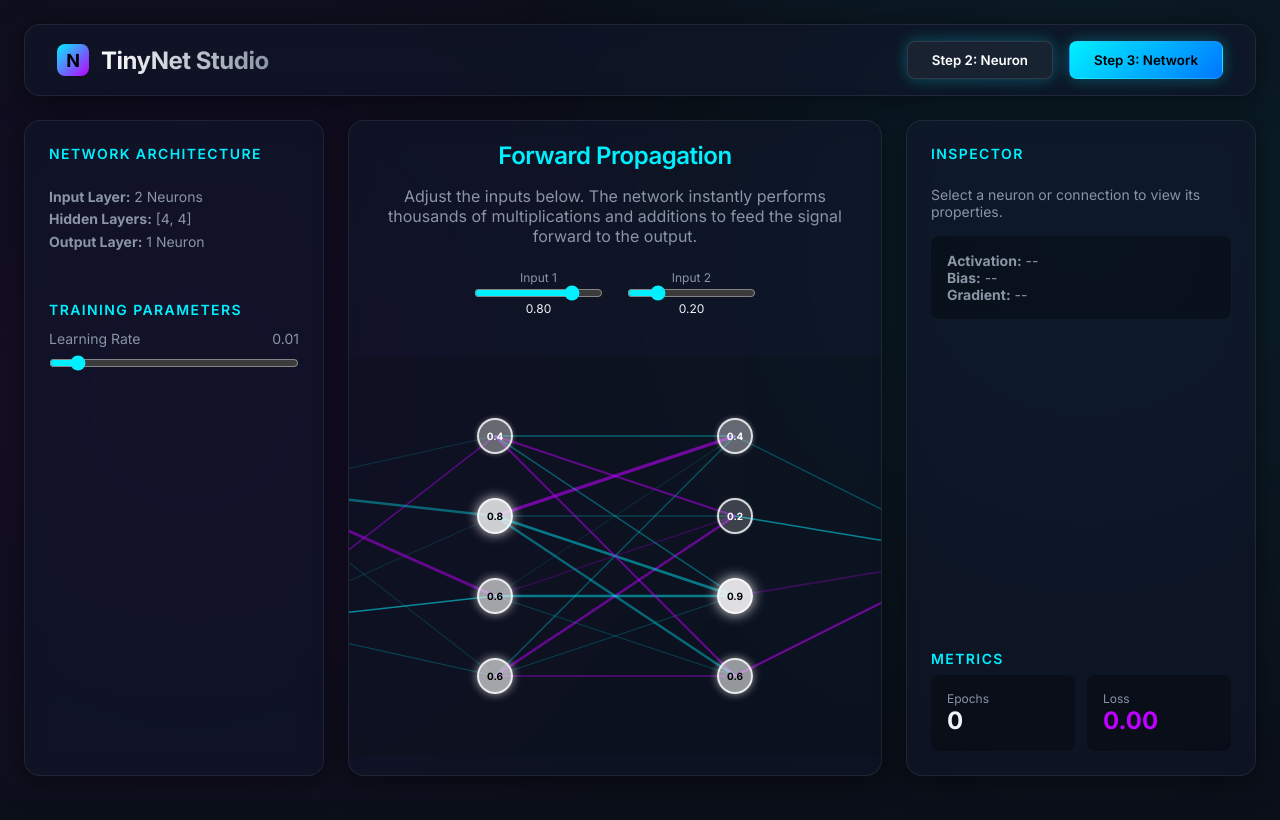
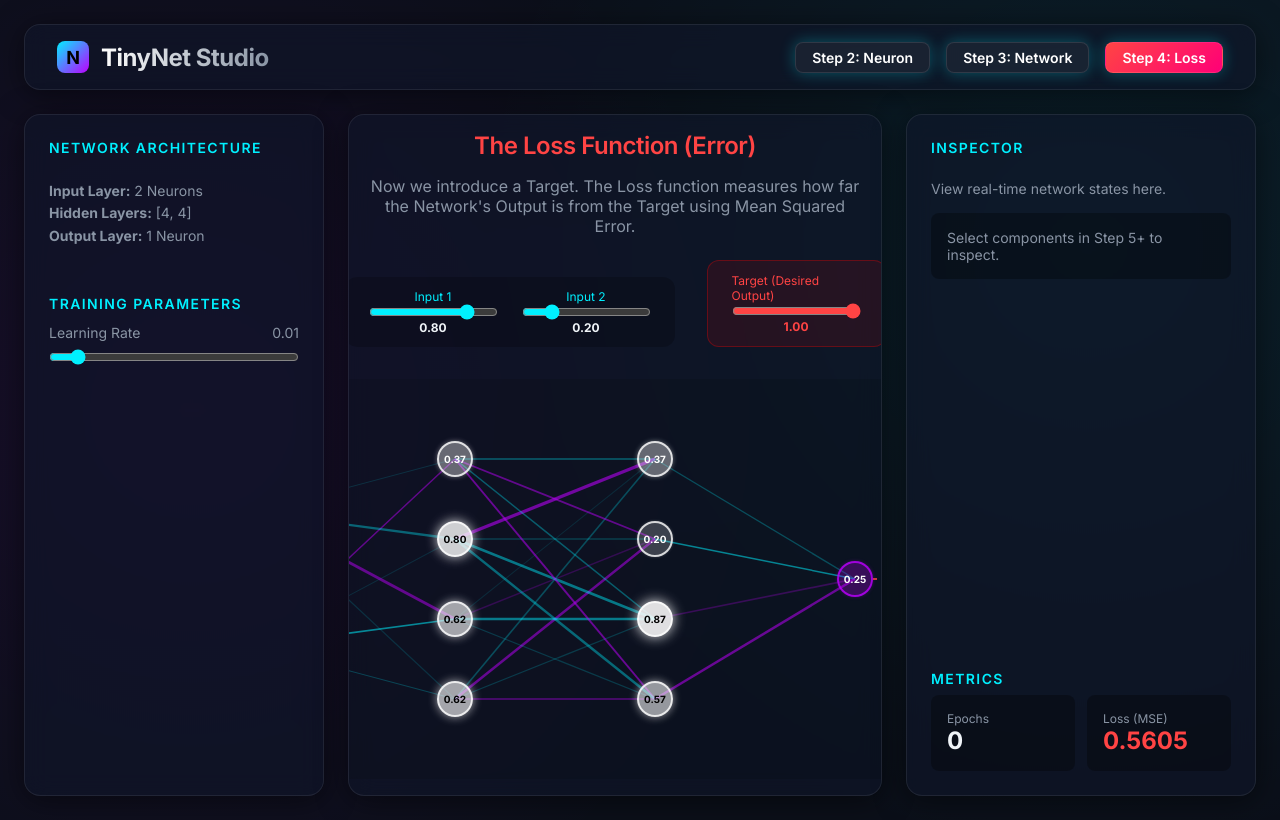
Before and after one commit to MatthewLavine/tinynet, a React (Vite) app: page / in a window 1280 px wide. Built offline with nearby package versions, Linux system fonts and the light colour scheme.

Commit message:
Step 4: The Loss Function

```diff
--- a/src/App.tsx
+++ b/src/App.tsx
@@ -6,7 +6,8 @@ import NetworkVisualizer from './components/NetworkVisualizer';
 function App() {
   const [learningRate, setLearningRate] = useState(0.01);
   const [epochs, setEpochs] = useState(0);
-  const [currentStep, setCurrentStep] = useState(3);
+  const [currentStep, setCurrentStep] = useState(4); // Default to latest step
+  const [currentLoss, setCurrentLoss] = useState(0);
 
   return (
     <div className="app-container">
@@ -20,8 +21,7 @@ function App() {
              className="btn-primary"
              style={{
                background: currentStep === 2 ? 'linear-gradient(135deg, var(--accent-primary), #0077ff)' : 'rgba(255,255,255,0.05)',
-               color: currentStep === 2 ? '#000' : '#fff',
-               border: '1px solid rgba(255,255,255,0.1)'
+               color: currentStep === 2 ? '#000' : '#fff', border: '1px solid rgba(255,255,255,0.1)', padding: '6px 16px', fontSize: '14px'
              }}
              onClick={() => setCurrentStep(2)}
            >Step 2: Neuron</button>
@@ -29,16 +29,22 @@ function App() {
              className="btn-primary"
              style={{
                background: currentStep === 3 ? 'linear-gradient(135deg, var(--accent-primary), #0077ff)' : 'rgba(255,255,255,0.05)',
-               color: currentStep === 3 ? '#000' : '#fff',
-               border: '1px solid rgba(255,255,255,0.1)'
+               color: currentStep === 3 ? '#000' : '#fff', border: '1px solid rgba(255,255,255,0.1)', padding: '6px 16px', fontSize: '14px'
              }}
              onClick={() => setCurrentStep(3)}
            >Step 3: Network</button>
+           <button
+             className="btn-primary"
+             style={{
+               background: currentStep === 4 ? 'linear-gradient(135deg, #ff4444, #ff0077)' : 'rgba(255,255,255,0.05)',
+               color: currentStep === 4 ? '#fff' : '#fff', border: '1px solid rgba(255,255,255,0.1)', padding: '6px 16px', fontSize: '14px'
+             }}
+             onClick={() => setCurrentStep(4)}
+           >Step 4: Loss</button>
         </div>
       </header>
 
       <main className="main-content">
-        {/* Left Sidebar: Controls & Network Architecture */}
         <aside className="sidebar glass-panel">
           <h2 className="panel-title">Network Architecture</h2>
           <div style={{ color: 'var(--text-secondary)', fontSize: '14px', lineHeight: '1.6' }}>
@@ -56,12 +62,8 @@ function App() {
                   <span>{learningRate}</span>
                 </label>
                 <input
-                  type="range"
-                  min="0.001"
-                  max="0.1"
-                  step="0.001"
-                  value={learningRate}
-                  onChange={(e) => setLearningRate(parseFloat(e.target.value))}
+                  type="range" min="0.001" max="0.1" step="0.001"
+                  value={learningRate} onChange={(e) => setLearningRate(parseFloat(e.target.value))}
                   style={{ width: '100%', accentColor: 'var(--accent-primary)' }}
                 />
               </div>
@@ -69,21 +71,17 @@ function App() {
           </div>
         </aside>
 
-        {/* Center: Main Visualization Canvas */}
         <section className="canvas-container glass-panel">
           {currentStep === 2 && <PerceptronVisualizer />}
-          {currentStep === 3 && <NetworkVisualizer />}
+          {currentStep >= 3 && <NetworkVisualizer step={currentStep} onLossChange={setCurrentLoss} />}
         </section>
 
-        {/* Right Sidebar: Inspector & Loss Data */}
         <aside className="inspector-panel glass-panel">
           <h2 className="panel-title">Inspector</h2>
           <div style={{ color: 'var(--text-secondary)', fontSize: '14px' }}>
-            <p style={{ marginBottom: '16px' }}>Select a neuron or connection to view its properties.</p>
+            <p style={{ marginBottom: '16px' }}>View real-time network states here.</p>
             <div style={{ padding: '16px', background: 'rgba(0,0,0,0.3)', borderRadius: '8px' }}>
-              <p><strong>Activation:</strong> --</p>
-              <p><strong>Bias:</strong> --</p>
-              <p><strong>Gradient:</strong> --</p>
+              <p>Select components in Step 5+ to inspect.</p>
             </div>
           </div>
 
@@ -95,8 +93,10 @@ function App() {
                 <p style={{ fontSize: '24px', fontWeight: 'bold', color: 'var(--text-primary)' }}>{epochs}</p>
               </div>
               <div style={{ padding: '16px', background: 'rgba(0,0,0,0.3)', borderRadius: '8px' }}>
-                <p style={{ fontSize: '12px', color: 'var(--text-secondary)' }}>Loss</p>
-                <p style={{ fontSize: '24px', fontWeight: 'bold', color: 'var(--accent-secondary)' }}>0.00</p>
+                <p style={{ fontSize: '12px', color: 'var(--text-secondary)' }}>Loss (MSE)</p>
+                <p style={{ fontSize: '24px', fontWeight: 'bold', color: currentStep >= 4 ? '#ff4444' : 'var(--accent-secondary)' }}>
+                  {currentStep >= 4 ? currentLoss.toFixed(4) : "0.0000"}
+                </p>
               </div>
             </div>
           </div>
--- a/src/components/NetworkVisualizer.tsx
+++ b/src/components/NetworkVisualizer.tsx
@@ -1,32 +1,47 @@
-import { useState, useMemo } from 'react';
+import { useState, useMemo, useEffect } from 'react';
 import { Network } from '../nn/Network';
+import { meanSquaredError } from '../nn/Loss';
 
-export default function NetworkVisualizer() {
+interface Props {
+  step: number;
+  onLossChange?: (loss: number) => void;
+}
+
+export default function NetworkVisualizer({ step, onLossChange }: Props) {
   const architecture = [2, 4, 4, 1];
 
-  // Create a stable network instance
   const network = useMemo(() => new Network(architecture), []);
-
-  // Interactive inputs
   const [inputs, setInputs] = useState<number[]>([0.8, 0.2]);
 
-  // Run forward propagation
+  // New: Target for step 4
+  const [target, setTarget] = useState<number>(1.0);
+
   const { activations } = network.forward(inputs);
 
-  // Layout calculations
-  const layerWidth = 800; // Total width for the graph
-  const layerHeight = 400; // Total height for the graph
-  const xOffset = layerWidth / (architecture.length - 1);
+  // Output is the activation of the last node in the last layer
+  const outputLayer = activations[activations.length - 1];
+  const output = outputLayer[0];
 
-  // Calculate coordinates for all nodes to draw connections easily
+  const loss = meanSquaredError([output], [target]);
+
+  // Report loss to parent whenever it changes
+  useEffect(() => {
+    if (onLossChange) {
+      onLossChange(loss);
+    }
+  }, [loss, onLossChange]);
+
+  const layerWidth = 800;
+  const layerHeight = 400;
+
   const nodePositions: { x: number; y: number; layerIdx: number; nodeIdx: number; activation: number }[][] = [];
 
   architecture.forEach((layerSize, layerIdx) => {
     const layerPositions = [];
-    // Calculate X coordinate based on layer index
-    // Keep some padding on left and right
     const paddingX = 40;
-    const actualWidth = layerWidth - paddingX * 2;
+    // Shrink width slightly if step >= 4 to make room for target node
+    const effectiveWidth = step >= 4 ? layerWidth - 120 : layerWidth;
+    const actualWidth = effectiveWidth - paddingX * 2;
     const x = paddingX + (layerIdx * (actualWidth / (architecture.length - 1)));
 
     const ySpacing = layerHeight / (layerSize + 1);
@@ -46,16 +61,21 @@ export default function NetworkVisualizer() {
 
   return (
     <div style={{ display: 'flex', flexDirection: 'column', alignItems: 'center', width: '100%', gap: '24px', padding: '16px' }}>
-      <h2 style={{ color: 'var(--accent-primary)', marginBottom: '-8px' }}>Forward Propagation</h2>
-      <p style={{ color: 'var(--text-secondary)', textAlign: 'center', maxWidth: '600px' }}>
-        Adjust the inputs below. The network instantly performs thousands of multiplications and additions to feed the signal forward to the output.
+      <h2 style={{ color: step >= 4 ? '#ff4444' : 'var(--accent-primary)', marginBottom: '-8px', transition: 'color 0.3s ease' }}>
+        {step === 3 ? "Forward Propagation" : "The Loss Function (Error)"}
+      </h2>
+      <p style={{ color: 'var(--text-secondary)', textAlign: 'center', maxWidth: '600px', minHeight: '40px' }}>
+        {step === 3
+          ? "Adjust the inputs below. The network performs thousands of calculations to feed the signal forward."
+          : "Now we introduce a Target. The Loss function measures how far the Network's Output is from the Target using Mean Squared Error."}
       </p>
 
       {/* Input Controls */}
-      <div style={{ display: 'flex', gap: '24px', marginBottom: '16px' }}>
+      <div style={{ display: 'flex', gap: '32px', marginBottom: '8px', alignItems: 'flex-end' }}>
+        <div style={{ display: 'flex', gap: '24px', background: 'rgba(0,0,0,0.2)', padding: '12px 24px', borderRadius: '12px' }}>
           {inputs.map((val, idx) => (
             <div key={`input-ctrl-${idx}`} style={{ display: 'flex', flexDirection: 'column', alignItems: 'center' }}>
-            <span style={{ fontSize: '12px', color: 'var(--text-secondary)' }}>Input {idx + 1}</span>
+              <span style={{ fontSize: '12px', color: 'var(--accent-primary)' }}>Input {idx + 1}</span>
               <input
                 type="range" min="0" max="1" step="0.01"
                 value={val}
@@ -66,15 +86,29 @@ export default function NetworkVisualizer() {
                 }}
                 style={{ accentColor: 'var(--accent-primary)' }}
               />
-            <span style={{ fontSize: '12px' }}>{val.toFixed(2)}</span>
+              <span style={{ fontSize: '12px', fontWeight: 'bold' }}>{val.toFixed(2)}</span>
             </div>
           ))}
+        </div>
+
+        {step >= 4 && (
+          <div style={{ display: 'flex', flexDirection: 'column', alignItems: 'center', background: 'rgba(255,0,0,0.1)', padding: '12px 24px', borderRadius: '12px', border: '1px solid rgba(255,0,0,0.3)' }}>
+            <span style={{ fontSize: '12px', color: '#ff4444' }}>Target (Desired Output)</span>
+            <input
+              type="range" min="0" max="1" step="0.01"
+              value={target}
+              onChange={(e) => setTarget(parseFloat(e.target.value))}
+              style={{ accentColor: '#ff4444' }}
+            />
+            <span style={{ fontSize: '12px', fontWeight: 'bold', color: '#ff4444' }}>{target.toFixed(2)}</span>
+          </div>
+        )}
       </div>
 
       {/* Network Graph */}
       <div style={{ position: 'relative', width: `${layerWidth}px`, height: `${layerHeight}px`, background: 'rgba(0,0,0,0.1)', borderRadius: '16px', overflow: 'hidden' }}>
 
-        {/* Draw connections (lines) first so they are behind nodes */}
+        {/* Draw connections */}
         <svg style={{ position: 'absolute', top: 0, left: 0, width: '100%', height: '100%', pointerEvents: 'none' }}>
           {network.layers.map((layer, lIdx) => {
             const currentLayerIdx = lIdx + 1;
@@ -85,12 +119,8 @@ export default function NetworkVisualizer() {
 
               return neuron.weights.map((weight, wIdx) => {
                 const sourceNode = nodePositions[prevLayerIdx][wIdx];
-
-                // Color based on weight sign
                 const color = weight > 0 ? "var(--accent-primary)" : "var(--accent-secondary)";
-                // Opacity based on how strong the weight is
                 const opacity = Math.min(1, Math.abs(weight) * 0.5 + 0.1);
-                // Highlight line if signal is flowing through it (source activation * weight is large)
                 const signalStrength = Math.abs(sourceNode.activation * weight);
                 const strokeWidth = 1 + signalStrength * 3;
 
@@ -107,6 +137,20 @@ export default function NetworkVisualizer() {
               });
             });
           })}
+
+          {/* Step 4: Draw line from output to target for comparison */}
+          {step >= 4 && (
+             <line
+               x1={nodePositions[architecture.length - 1][0].x + 18}
+               y1={nodePositions[architecture.length - 1][0].y}
+               x2={layerWidth - 60}
+               y2={layerHeight / 2}
+               stroke="#ff4444"
+               strokeWidth="2"
+               strokeDasharray="4 4"
+               opacity="0.8"
+             />
+          )}
         </svg>
 
         {/* Draw Nodes */}
@@ -120,12 +164,8 @@ export default function NetworkVisualizer() {
               <div
                 key={`node-${node.layerIdx}-${node.nodeIdx}`}
                 style={{
-                  position: 'absolute',
-                  left: `${node.x}px`,
-                  top: `${node.y}px`,
-                  transform: 'translate(-50%, -50%)',
-                  width: '36px', height: '36px',
-                  borderRadius: '50%',
+                  position: 'absolute', left: `${node.x}px`, top: `${node.y}px`, transform: 'translate(-50%, -50%)',
+                  width: '36px', height: '36px', borderRadius: '50%',
                   background: `rgba(${baseColor}, ${Math.max(0.1, node.activation)})`,
                   border: `2px solid rgba(${baseColor}, 0.8)`,
                   display: 'flex', alignItems: 'center', justifyContent: 'center',
@@ -134,11 +174,37 @@ export default function NetworkVisualizer() {
                   zIndex: 10
                 }}
               >
-                {node.activation.toFixed(1)}
+                {node.activation.toFixed(2)}
               </div>
             );
           })
         ))}
+
+        {/* Step 4: Target Node and Loss Text */}
+        {step >= 4 && (
+          <>
+            <div style={{
+              position: 'absolute', left: `${layerWidth - 60}px`, top: `${layerHeight / 2}px`, transform: 'translate(-50%, -50%)',
+              width: '44px', height: '44px', borderRadius: '8px',
+              background: `rgba(255, 68, 68, ${target})`,
+              border: `2px solid rgba(255, 68, 68, 1)`,
+              display: 'flex', flexDirection: 'column', alignItems: 'center', justifyContent: 'center',
+              boxShadow: `0 0 ${target * 20}px rgba(255, 68, 68, 0.6)`,
+              zIndex: 10
+            }}>
+              <span style={{ fontSize: '8px', color: '#fff', opacity: 0.8 }}>TRGT</span>
+              <span style={{ fontSize: '12px', fontWeight: 'bold', color: '#fff' }}>{target.toFixed(2)}</span>
+            </div>
+
+            <div style={{
+              position: 'absolute', left: `${layerWidth - 120}px`, top: `${layerHeight / 2 - 40}px`,
+              background: 'rgba(255,0,0,0.2)', padding: '4px 8px', borderRadius: '4px', border: '1px solid #ff4444',
+              color: '#ff4444', fontSize: '12px', fontWeight: 'bold'
+            }}>
+              Loss: {loss.toFixed(4)}
+            </div>
+          </>
+        )}
       </div>
     </div>
   );
--- /dev/null
+++ b/src/nn/Loss.ts
@@ -0,0 +1,11 @@
+export function meanSquaredError(predictions: number[], targets: number[]): number {
+  if (predictions.length !== targets.length) {
+    throw new Error("Predictions and targets must be the same length.");
+  }
+  let sum = 0;
+  for (let i = 0; i < predictions.length; i++) {
+    const diff = predictions[i] - targets[i];
+    sum += diff * diff;
+  }
+  return sum / predictions.length;
+}
```
Lines whose indentation alone changed are shown as unchanged.
